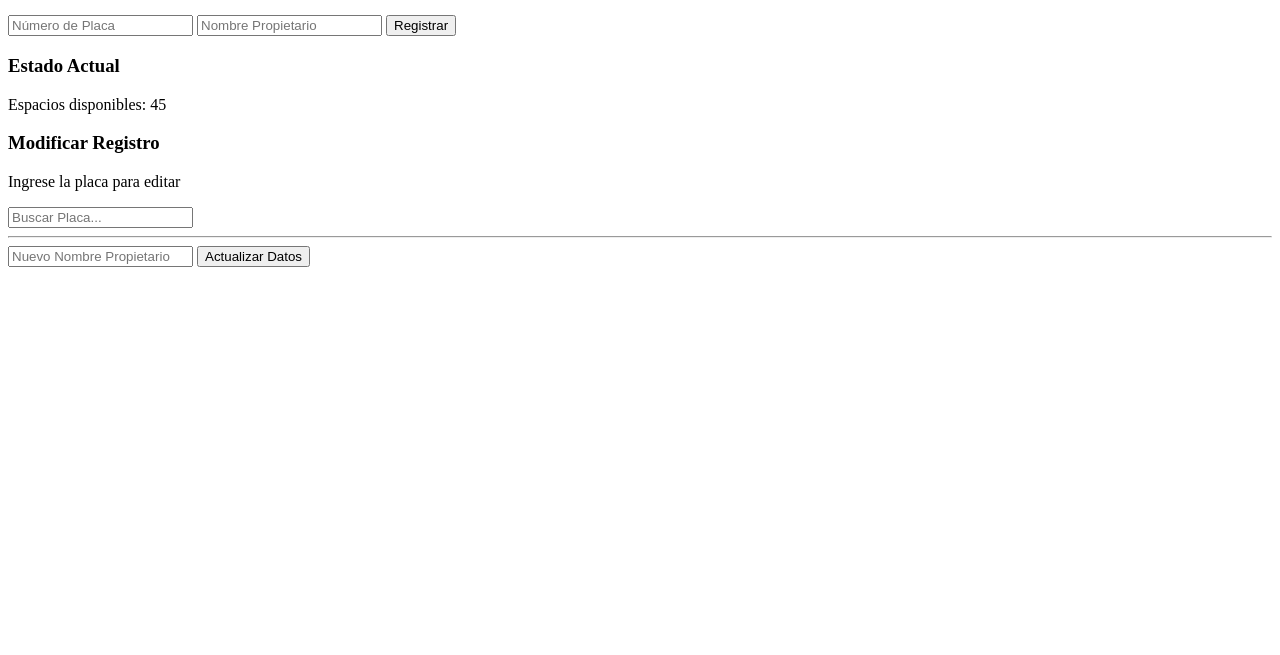
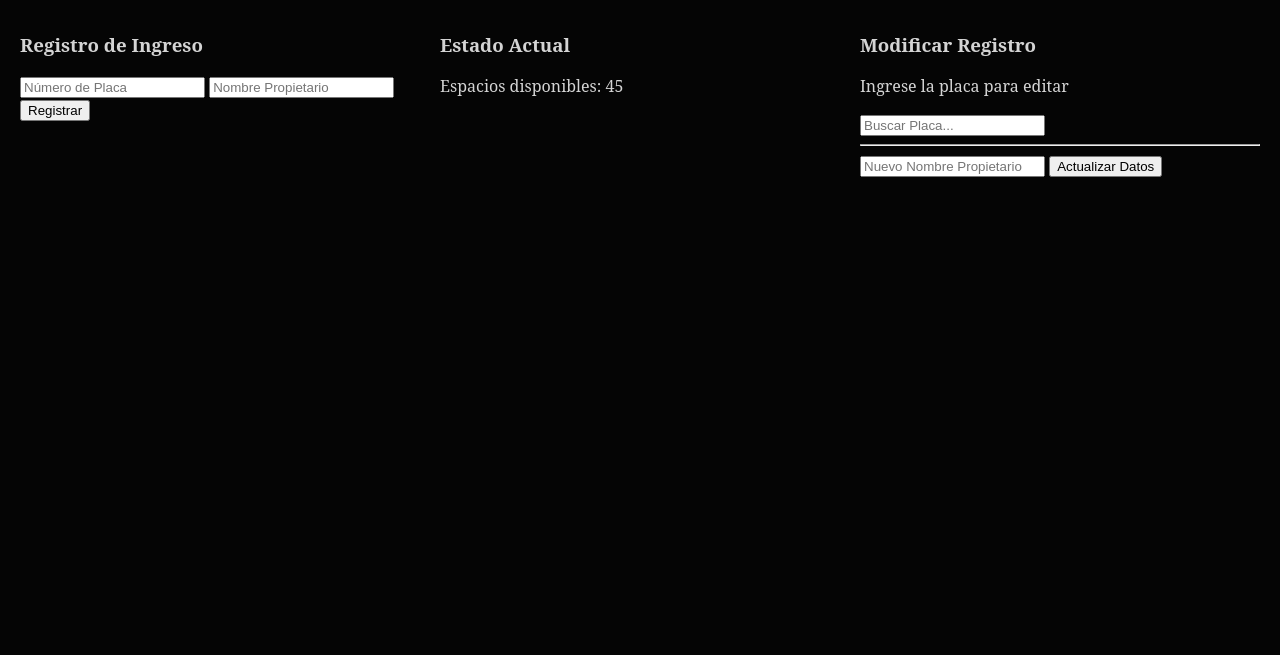
Before and after one commit to Scrypx-x/proyectojava, a plain HTML site: page index.html in a window 1280 px wide. Shown: the part 145-800 px from the top of the page. Drawn offline with Linux system fonts and the light colour scheme; a script that the page names is missing.

Commit message:
feat: :art: nuevo diseño de fondo y del encabezado y de los grids

```diff
--- a/css/style.css
+++ b/css/style.css
@@ -0,0 +1,35 @@
+:root {
+    --bg: #050505;
+    --card-bg: #0d0d0d;
+    --accent-gold: #af944f;
+    --accent-red: #8b0000;
+    --text: #d4d4d4;
+    --border: #222;
+}
+
+
+body {
+    background-color: var(--bg);
+    color: var(--text);
+    margin: 0;
+    padding: 20px;
+    font-family: 'serif';
+}
+/* header */
+.main-header {
+    display: flex;
+    justify-content: space-between;
+    align-items: center;
+    background: var(--card-bg);
+    padding: 15px 30px;
+    border: 1px solid var(--border);
+    margin-bottom: 20px;
+}
+
+ /* Grid de 3 columnas - Nivel 2 */
+ .content-grid {
+    display: grid;
+    grid-template-columns: repeat(3, 1fr);
+    gap: 20px;
+    margin-bottom: 20px;
+ }
--- a/index.html
+++ b/index.html
@@ -4,7 +4,7 @@
     <meta charset="UTF-8">
     <meta name="viewport" content="width=device-width, initial-scale=1.0">
     <title>Dashboard - Campus Parking</title>
-    <link rel="stylesheet" href="/diseño.css">
+    <link rel="stylesheet" href="/css/style.css">
 </head>
 <body class="gothic-dashboard">
     <header class="main-header">
```
